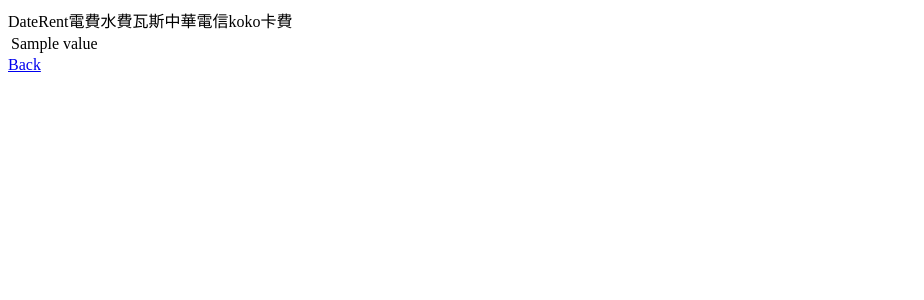
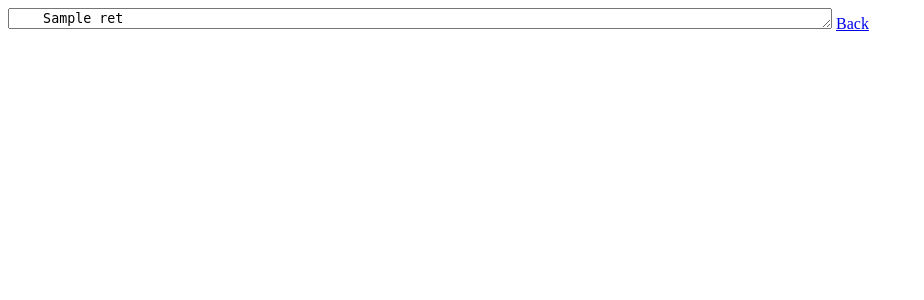
Before and after one commit to calvin620707/CathayCsvConverter, a Django app: template converter/templates/converter/results.html in a window 1280 px wide. Shown: the top 300 px of the page, without its empty margins (0-924 px from the left). Run offline with Django 3.2, Linux system fonts and the light colour scheme; the template is opened without the code that fills it: most values are stand-ins (such as "Sample title", 1, 10 or a date in 2020).

Commit message:
copy from result page

```diff
--- a/converter/templates/converter/results.html
+++ b/converter/templates/converter/results.html
@@ -5,26 +5,9 @@
     <title>Results</title>
 </head>
 <body>
-<table>
-    <thead>Date</thead>
-    <thead>Rent</thead>
-    <thead>電費</thead>
-    <thead>水費</thead>
-    <thead>瓦斯</thead>
-    <thead>中華電信</thead>
-    <thead>koko卡費</thead>
-    {% for row in ret %}
-        <tr>
-            {% for value in row %}
-                {% if value %}
-                    <td>{{ value }}</td>
-                {% else %}
-                    <td></td>
-                {% endif %}
-            {% endfor %}
-        </tr>
-    {% endfor %}
-</table>
+<textarea readonly rows="{{ row_count }}" cols="100">
+    {{ ret }}
+</textarea>
 <a href="{% url 'index' %}">Back</a>
 </body>
 </html>
```
Also changed, not shown: converter/views.py (+14 -21 lines).
